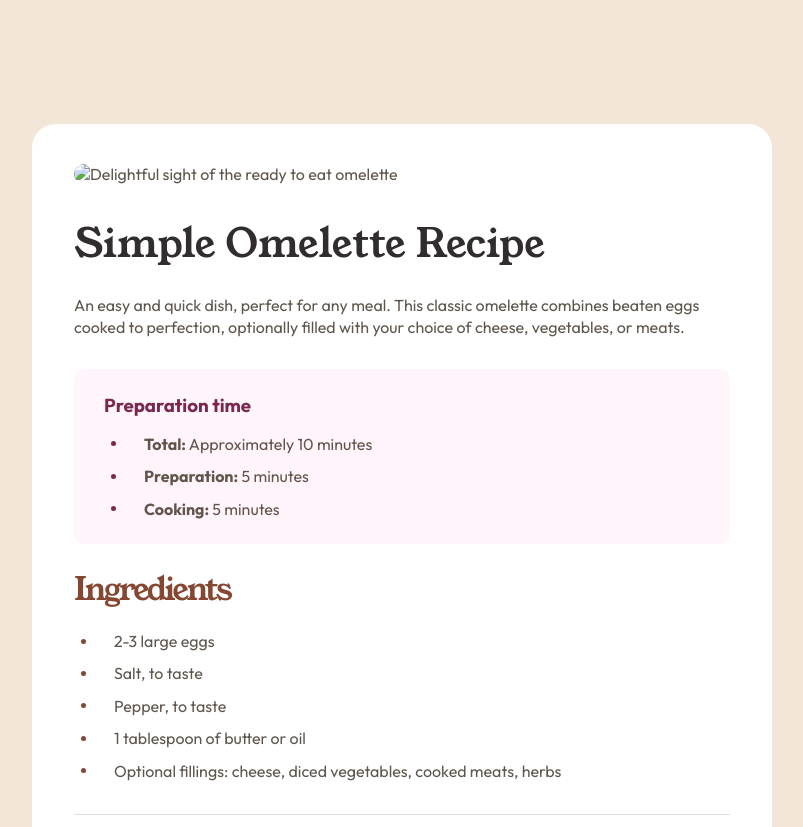
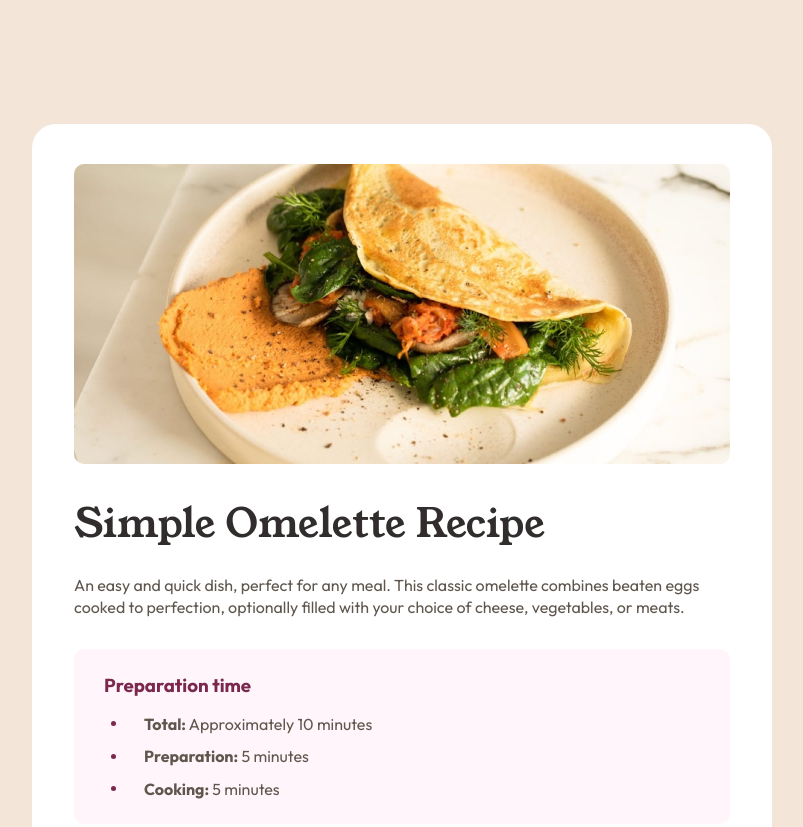
Before and after one commit to EugeniaAntonova/recipe-page, a plain HTML site: page index.html in a window 1280 px wide. Shown: the top 827 px of the page, without its empty margins (238-1041 px from the left). Drawn offline with Linux system fonts and the light colour scheme.

Commit message:
fix path

```diff
--- a/index.html
+++ b/index.html
@@ -25,7 +25,7 @@
 <body>
   <article class="recipe">
     <div class="recipe__decor">
-      <img src="./images/image-omelette.jpeg"
+      <img src="./assets/images/image-omelette.jpeg"
         alt="Delightful sight of the ready to eat omelette">
     </div>
     <h1 class="recipe__title title">
```
